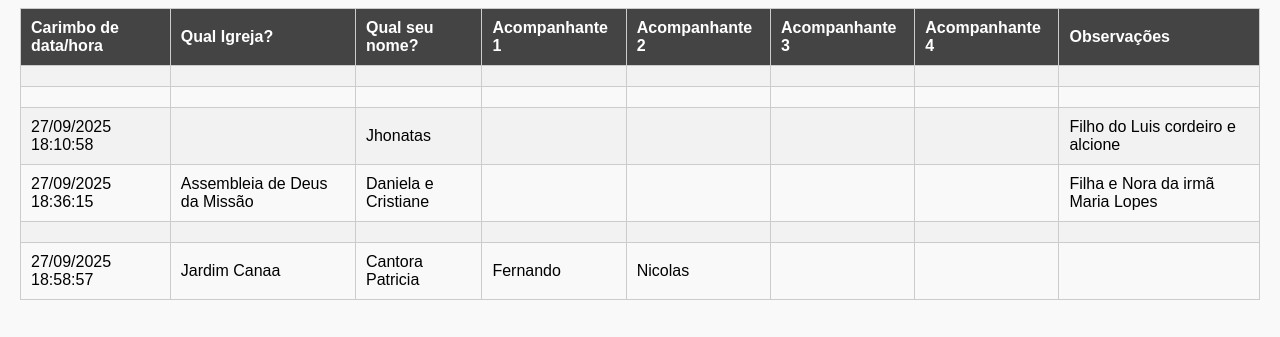
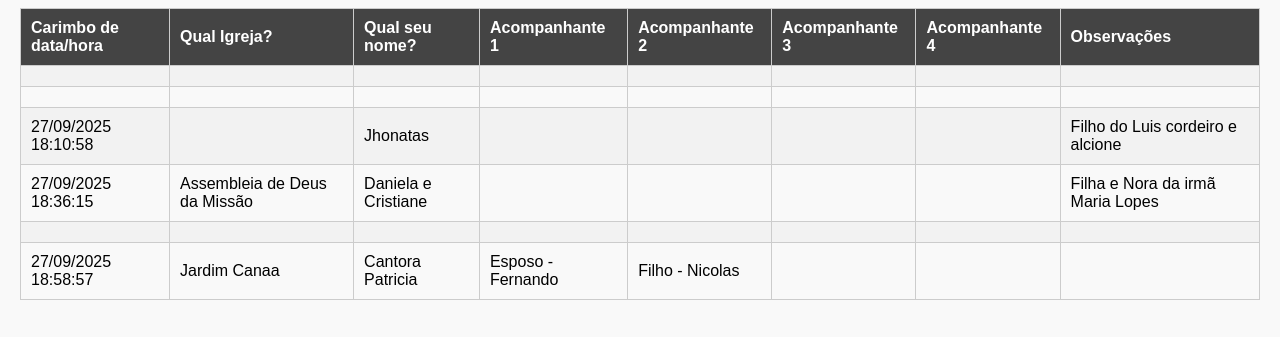
Before and after one commit to recepcaomarieta-2025/Recepcao-Marieta, a plain HTML site: page index.html in a window 1280 px wide. Shown: the part 79-416 px from the top of the page. Drawn offline with Linux system fonts and the light colour scheme.

Commit message:
Atualização automática 27/09/2025 19:02:03

```diff
--- a/index.html
+++ b/index.html
@@ -17,4 +17,4 @@
         </style>
     </head>
     <body>
-    <h1>Relatório de Visitantes</h1><div class='table-container'><table><tr><th>Carimbo de data/hora</th><th>Qual Igreja?</th><th>Qual seu nome?</th><th>Acompanhante 1</th><th>Acompanhante 2</th><th>Acompanhante 3</th><th>Acompanhante 4</th><th>Observações</th></tr><tr><td></td><td></td><td></td><td></td><td></td><td></td><td></td><td></td></tr><tr><td></td><td></td><td></td><td></td><td></td><td></td><td></td><td></td></tr><tr><td>27/09/2025 18:10:58</td><td></td><td>Jhonatas </td><td></td><td></td><td></td><td></td><td>Filho do Luis cordeiro e alcione</td></tr><tr><td>27/09/2025 18:36:15</td><td>Assembleia de Deus da Missão </td><td>Daniela e Cristiane </td><td></td><td></td><td></td><td></td><td>Filha e Nora da irmã Maria Lopes </td></tr><tr><td></td><td></td><td></td><td></td><td></td><td></td><td></td><td></td></tr><tr><td>27/09/2025 18:58:57</td><td>Jardim Canaa</td><td>Cantora Patricia</td><td>Fernando</td><td>Nicolas</td><td></td><td></td><td></td></tr></table></div><h1>Relatório de Igrejas</h1><div class='table-container'><table><tr><th>Carimbo de data/hora</th><th>Qual Igreja?</th><th>Nome do Conjunto?</th><th>Nome dos Líderes?</th><th>Observações</th></tr></table></div></body></html>
+    <h1>Relatório de Visitantes</h1><div class='table-container'><table><tr><th>Carimbo de data/hora</th><th>Qual Igreja?</th><th>Qual seu nome?</th><th>Acompanhante 1</th><th>Acompanhante 2</th><th>Acompanhante 3</th><th>Acompanhante 4</th><th>Observações</th></tr><tr><td></td><td></td><td></td><td></td><td></td><td></td><td></td><td></td></tr><tr><td></td><td></td><td></td><td></td><td></td><td></td><td></td><td></td></tr><tr><td>27/09/2025 18:10:58</td><td></td><td>Jhonatas </td><td></td><td></td><td></td><td></td><td>Filho do Luis cordeiro e alcione</td></tr><tr><td>27/09/2025 18:36:15</td><td>Assembleia de Deus da Missão </td><td>Daniela e Cristiane </td><td></td><td></td><td></td><td></td><td>Filha e Nora da irmã Maria Lopes </td></tr><tr><td></td><td></td><td></td><td></td><td></td><td></td><td></td><td></td></tr><tr><td>27/09/2025 18:58:57</td><td>Jardim Canaa</td><td>Cantora Patricia</td><td>Esposo - Fernando</td><td>Filho - Nicolas</td><td></td><td></td><td></td></tr></table></div><h1>Relatório de Igrejas</h1><div class='table-container'><table><tr><th>Carimbo de data/hora</th><th>Qual Igreja?</th><th>Nome do Conjunto?</th><th>Nome dos Líderes?</th><th>Observações</th></tr></table></div></body></html>
```
